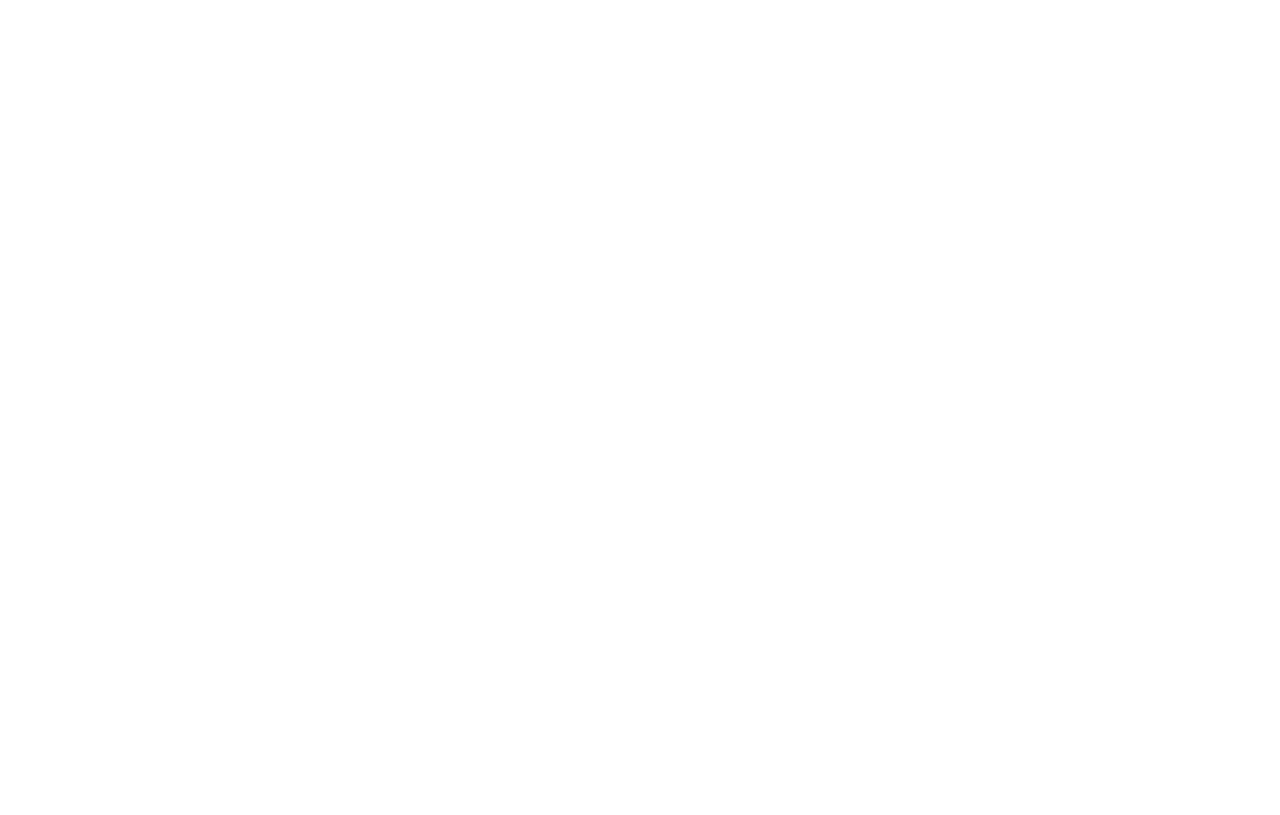
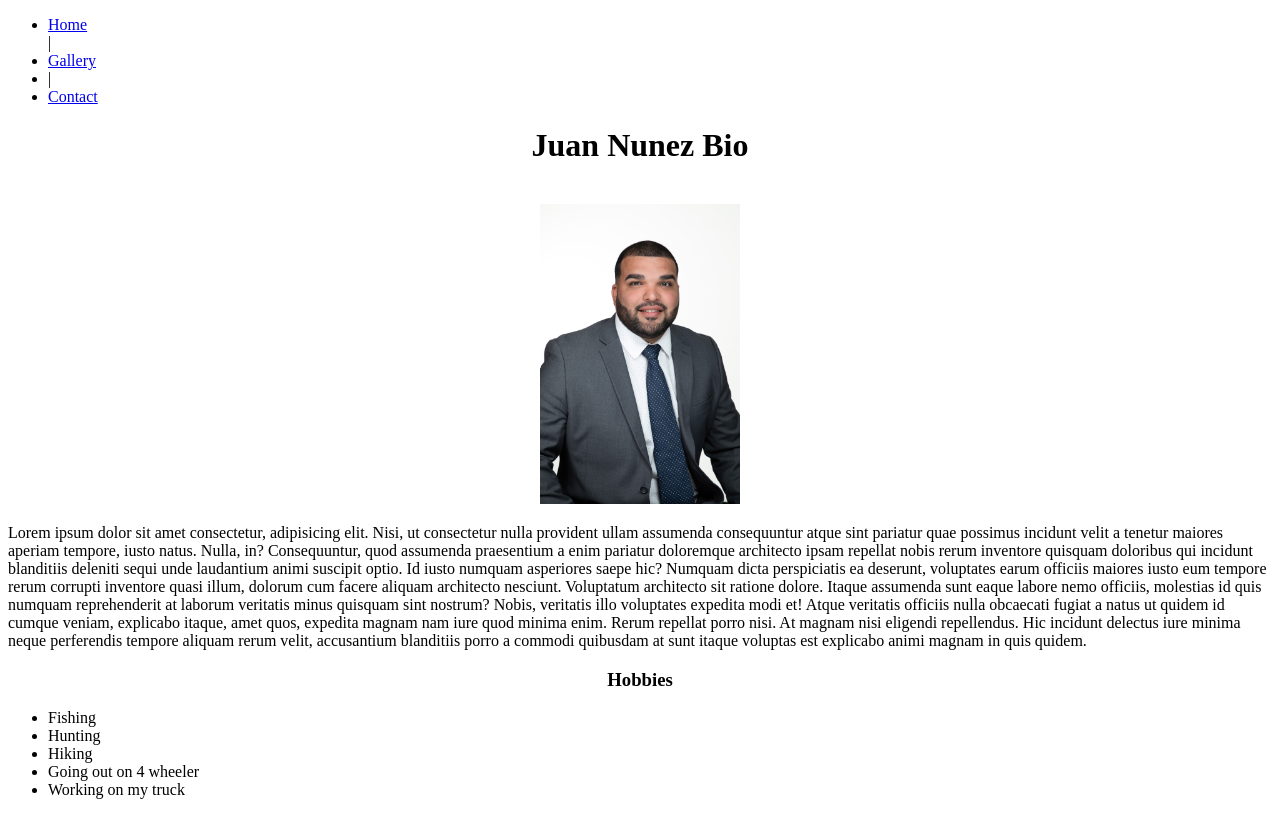
Before and after one commit to juannunez1129/html-css, a plain HTML site: page index.html in a window 1280 px wide. Drawn offline with Linux system fonts and the light colour scheme.

Commit message:
added nav bar, picture, lorem ipsum bio, title

```diff
--- a/index.html
+++ b/index.html
@@ -3,9 +3,40 @@
 <head>
     <meta charset="UTF-8">
     <meta name="viewport" content="width=device-width, initial-scale=1.0">
+    <link rel="stylesheet" href="index.css">
+
     <title>Juan Nunez Bio</title>
 </head>
 <body>
+    <header>
+        <nav class="topnav">
+            <ul class="navul">
+                <li class="navli"><a href="index.html">Home</a></li>|
+                <li class="navli"><a href="gallery.html">Gallery</a><li>|
+                <li class="navli"><a href="contact.html">Contact</a></li>
+            </ul>
+        </nav>
+    </header>
+    <main>
+        <center>
+        <h1>Juan Nunez Bio</h1>
+        <br>
+        <img src="/images/juannunez.jpg" alt="Picture of Juan Nunez" width="200">
+        </center>
+
+        <p>Lorem ipsum dolor sit amet consectetur, adipisicing elit. Nisi, ut consectetur nulla provident ullam assumenda consequuntur atque sint pariatur quae possimus incidunt velit a tenetur maiores aperiam tempore, iusto natus. Nulla, in? Consequuntur, quod assumenda praesentium a enim pariatur doloremque architecto ipsam repellat nobis rerum inventore quisquam doloribus qui incidunt blanditiis deleniti sequi unde laudantium animi suscipit optio. Id iusto numquam asperiores saepe hic? Numquam dicta perspiciatis ea deserunt, voluptates earum officiis maiores iusto eum tempore rerum corrupti inventore quasi illum, dolorum cum facere aliquam architecto nesciunt. Voluptatum architecto sit ratione dolore. Itaque assumenda sunt eaque labore nemo officiis, molestias id quis numquam reprehenderit at laborum veritatis minus quisquam sint nostrum? Nobis, veritatis illo voluptates expedita modi et! Atque veritatis officiis nulla obcaecati fugiat a natus ut quidem id cumque veniam, explicabo itaque, amet quos, expedita magnam nam iure quod minima enim. Rerum repellat porro nisi. At magnam nisi eligendi repellendus. Hic incidunt delectus iure minima neque perferendis tempore aliquam rerum velit, accusantium blanditiis porro a commodi quibusdam at sunt itaque voluptas est explicabo animi magnam in quis quidem.
+        </p>
+
+        <Center><h3>Hobbies</h3></Center>
+
+        <ul>
+            <li>Fishing</li>
+            <li>Hunting</li>
+            <li>Hiking</li>
+            <li>Going out on 4 wheeler</li>
+            <li>Working on my truck</li>
+        </ul>
+    </main>
 
 </body>
 </html>
```
